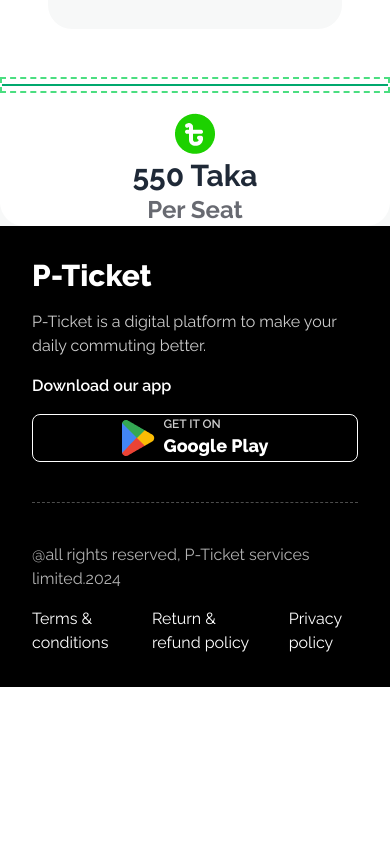
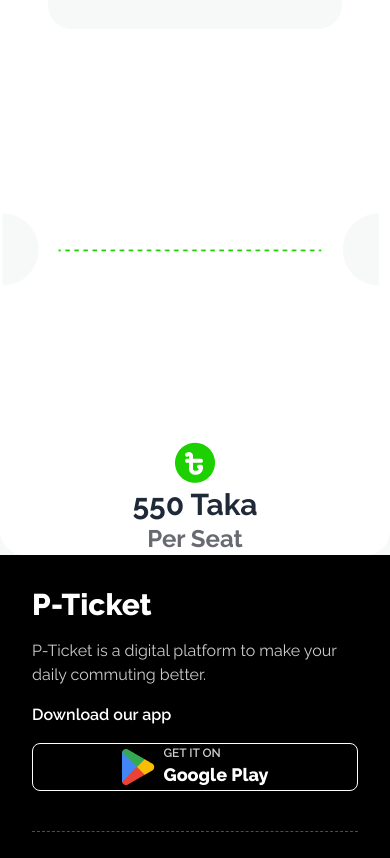
Before and after one commit to msashraf3/Assignment-5, a plain HTML site: page index.html in a window 390 px wide. Shown: the part 3099-3957 px from the top of the page. Before the commit the page ends 3786 px from the top, so only its background shows below. Drawn offline with nearby package versions, Linux system fonts and the light colour scheme.

Commit message:
a little change to the divider in the info section for the mobile screen

```diff
--- a/index.html
+++ b/index.html
@@ -234,15 +234,8 @@
             </div>
 
             <!-- the divider -->
-
-            <!-- for phone -->
-            <div class="flex w-full flex-col md:hidden">
-              <div class="divider divider-success border-dashed border-2 border-green-400"></div>
-            </div>
-
-            <!-- for pc and tabs -->
-            <div class="hidden md:block">
-              <img src="images/info-devider.png" alt="">
+            <div class="">
+              <img src="images/info-devider.png" alt="" class="rotate-90 md:rotate-0 w-[90%] md:w-full h-auto">
             </div>
 
             <!-- journey fare -->
```
